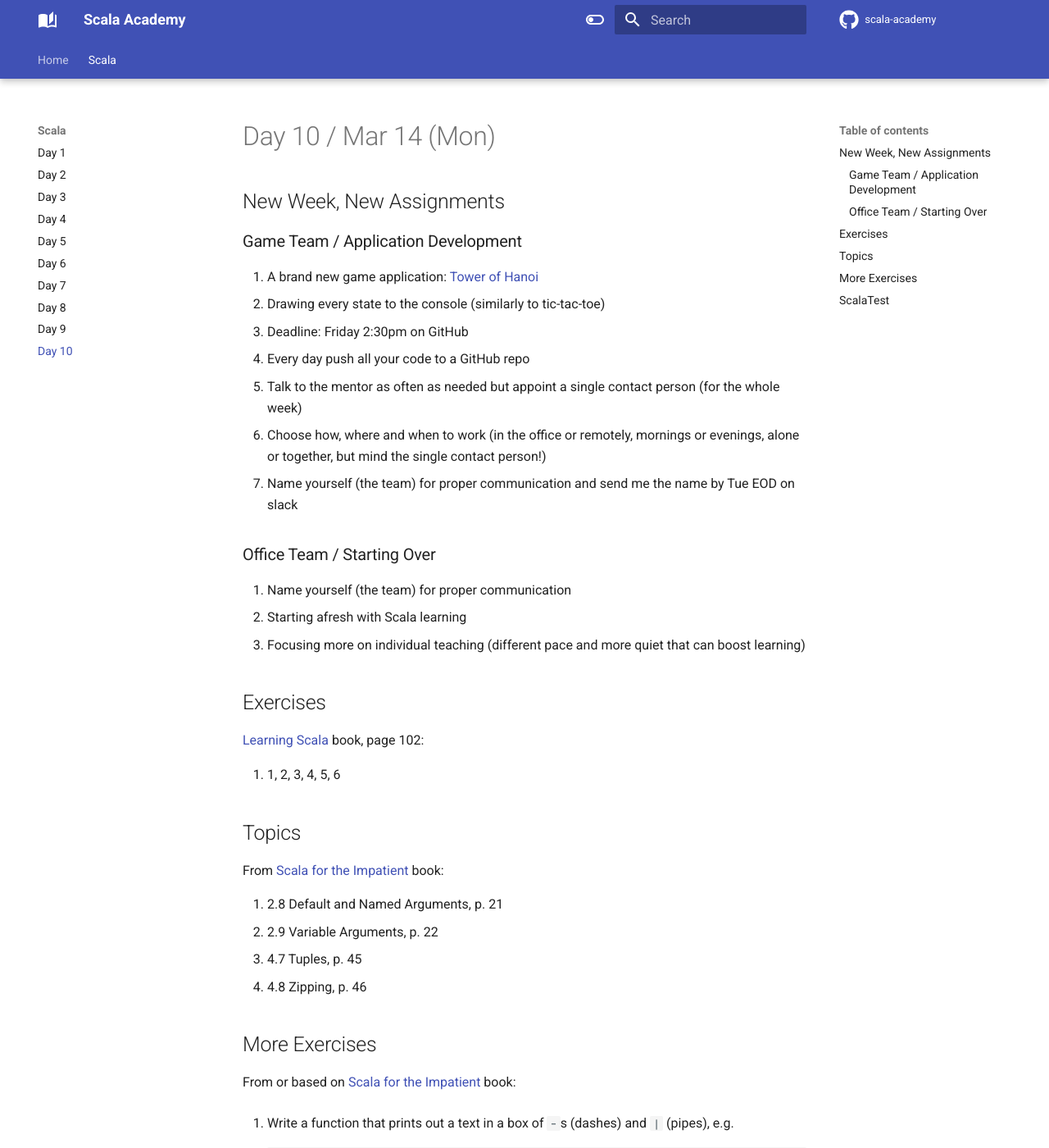
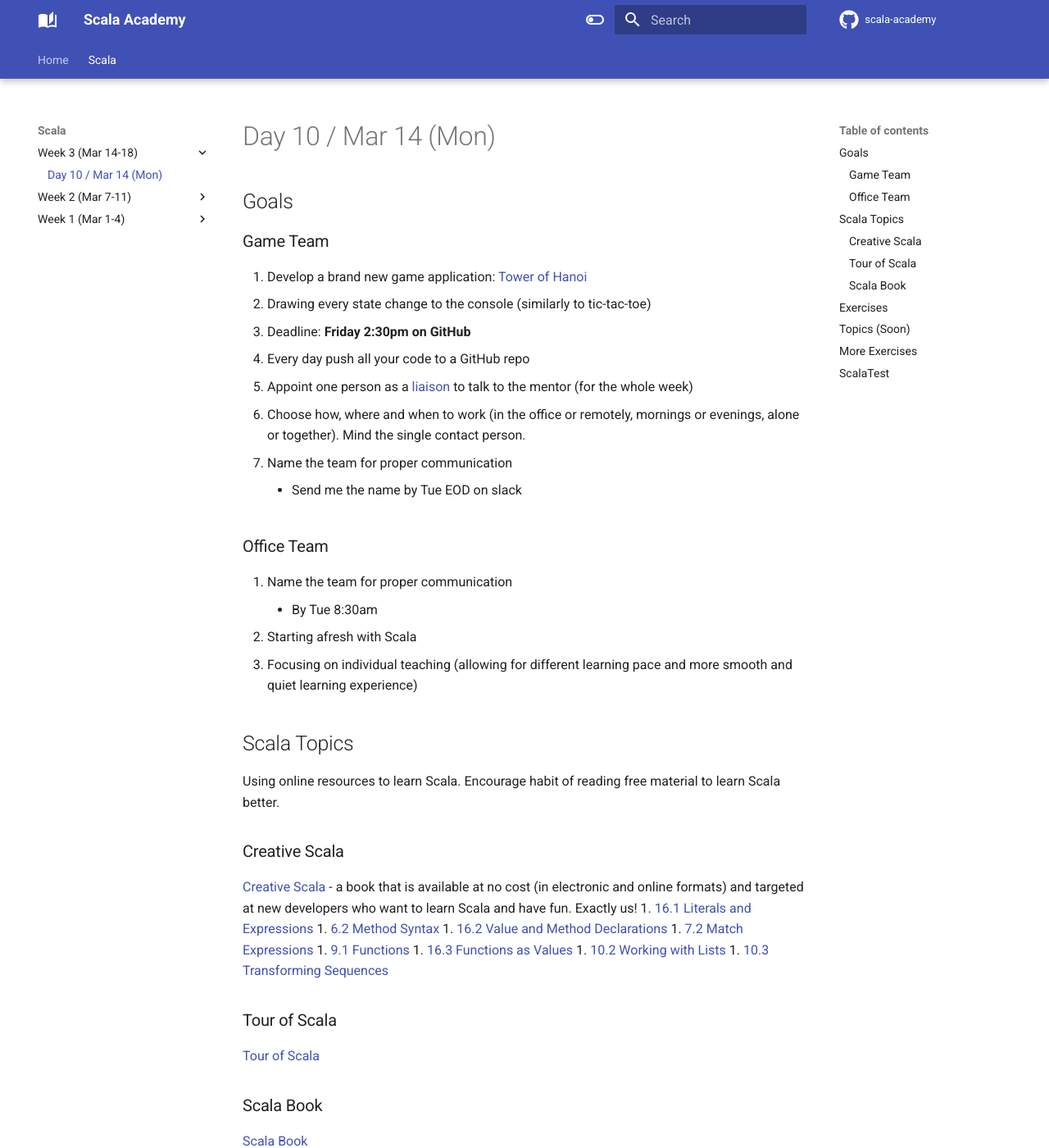
Before and after one commit to jaceklaskowski/scala-academy, an MkDocs documentation site: the page built from docs/010.md, in a window 1280 px wide and 1400 px high. Shown: the whole window at 82% size. Built offline with MkDocs 1.6.1 and Material for MkDocs 9.7.7, drawn with Linux system fonts in a browser that asks for light colours; comment, search, counter and statistics services are not loaded; some of the changed text lies outside the part shown.

Commit message:
Day 10 / Mar 14 (Mon)

````diff
--- a/docs/010.md
+++ b/docs/010.md
@@ -1,30 +1,59 @@
 # Day 10 / Mar 14 (Mon)
 
-## New Week, New Assignments
+## Goals
 
-### Game Team / Application Development
+### Game Team
 
-1. A brand new game application: [Tower of Hanoi](https://en.wikipedia.org/wiki/Tower_of_Hanoi)
-1. Drawing every state to the console (similarly to tic-tac-toe)
-1. Deadline: Friday 2:30pm on GitHub
+1. Develop a brand new game application: [Tower of Hanoi](https://en.wikipedia.org/wiki/Tower_of_Hanoi)
+1. Drawing every state change to the console (similarly to tic-tac-toe)
+1. Deadline: **Friday 2:30pm on GitHub**
 1. Every day push all your code to a GitHub repo
-1. Talk to the mentor as often as needed but appoint a single contact person (for the whole week)
-1. Choose how, where and when to work (in the office or remotely, mornings or evenings, alone or together, but mind the single contact person!)
-1. Name yourself (the team) for proper communication and send me the name by Tue EOD on slack
+1. Appoint one person as a [liaison](https://dictionary.cambridge.org/dictionary/english/liaison) to talk to the mentor (for the whole week)
+1. Choose how, where and when to work (in the office or remotely, mornings or evenings, alone or together). Mind the single contact person.
+1. Name the team for proper communication
+    * Send me the name by Tue EOD on slack
 
-### Office Team / Starting Over
+### Office Team
 
-1. Name yourself (the team) for proper communication
-1. Starting afresh with Scala learning
-1. Focusing more on individual teaching (different pace and more quiet that can boost learning)
+1. Name the team for proper communication
+    * By Tue 8:30am
+1. Starting afresh with Scala
+1. Focusing on individual teaching (allowing for different learning pace and more smooth and quiet learning experience)
+
+## Scala Topics
+
+Using online resources to learn Scala. Encourage habit of reading free material to learn Scala better.
+
+### Creative Scala
+
+[Creative Scala](https://www.creativescala.org/) - a book that is available at no cost (in electronic and online formats) and targeted at new developers who want to learn Scala and have fun. Exactly us!
+    1. [16.1 Literals and Expressions](https://www.creativescala.org/creative-scala.html#literals-and-expressions)
+    1. [6.2 Method Syntax](https://www.creativescala.org/creative-scala.html#method-syntax)
+    1. [16.2 Value and Method Declarations](https://www.creativescala.org/creative-scala.html#value-and-method-declarations)
+    1. [7.2 Match Expressions](https://www.creativescala.org/creative-scala.html#match-expressions)
+    1. [9.1 Functions](https://www.creativescala.org/creative-scala.html#functions)
+    1. [16.3 Functions as Values](https://www.creativescala.org/creative-scala.html#functions-as-values-1)
+    1. [10.2 Working with Lists](https://www.creativescala.org/creative-scala.html#working-with-lists)
+    1. [10.3 Transforming Sequences](https://www.creativescala.org/creative-scala.html#transforming-sequences)
+
+### Tour of Scala
+
+[Tour of Scala](https://docs.scala-lang.org/tour/tour-of-scala.html)
+
+### Scala Book
+
+[Scala Book](https://docs.scala-lang.org/overviews/scala-book/introduction.html)
 
 ## Exercises
 
-[Learning Scala](https://www.oreilly.com/library/view/learning-scala/9781449368814/) book, page 102:
+1. [Learning Scala](https://www.oreilly.com/library/view/learning-scala/9781449368814/)
+    1. page 102: 1, 2, 3, 4, 5, 6
 
-1. 1, 2, 3, 4, 5, 6
+1. [Creative Scala](https://www.creativescala.org/)
+    1. [Method Declaration Syntax](https://www.creativescala.org/creative-scala.html#method-syntax)
+    1. [12.3 Branching Structures](https://www.creativescala.org/creative-scala.html#branching-structures)
 
-## Topics
+## Topics (Soon)
 
 From [Scala for the Impatient](https://horstmann.com/scala/) book:
 
@@ -39,9 +68,11 @@ From or based on [Scala for the Impatient](https://horstmann.com/scala/) book:
 
 1. Write a function that prints out a text in a box of `-`s (dashes) and `|` (pipes), e.g.
 
-        -------
-       | Hello |
-        -------
+    ```text
+    -------
+    | Hello |
+    -------
+    ```
 
 1. `sum(numbers)` using `foldLeft`
 1. Ex 5 page 26
--- a/mkdocs.yml
+++ b/mkdocs.yml
@@ -100,13 +100,16 @@ extra:
 nav:
   - Home: index.md
   - Scala:
-    - Day 1: 001.md
-    - Day 2: 002.md
-    - Day 3: 003.md
-    - Day 4: 004.md
-    - Day 5: 005.md
-    - Day 6: 006.md
-    - Day 7: 007.md
-    - Day 8: 008.md
-    - Day 9: 009.md
-    - Day 10: 010.md
+    - Week 3 (Mar 14-18):
+      - 010.md
+    - Week 2 (Mar 7-11):
+      - 005.md
+      - 006.md
+      - 007.md
+      - 008.md
+      - 009.md
+    - Week 1 (Mar 1-4):
+      - 001.md
+      - 002.md
+      - 003.md
+      - 004.md
````
Also changed, not shown: docs/index.md (+1 -1 lines).
